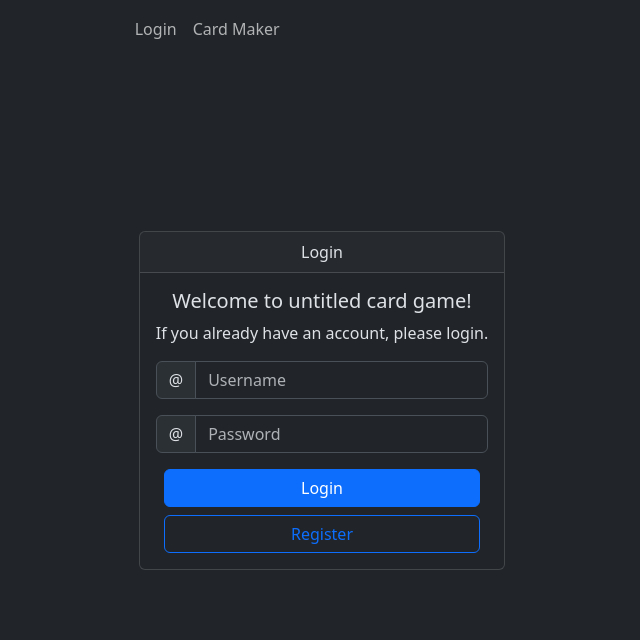
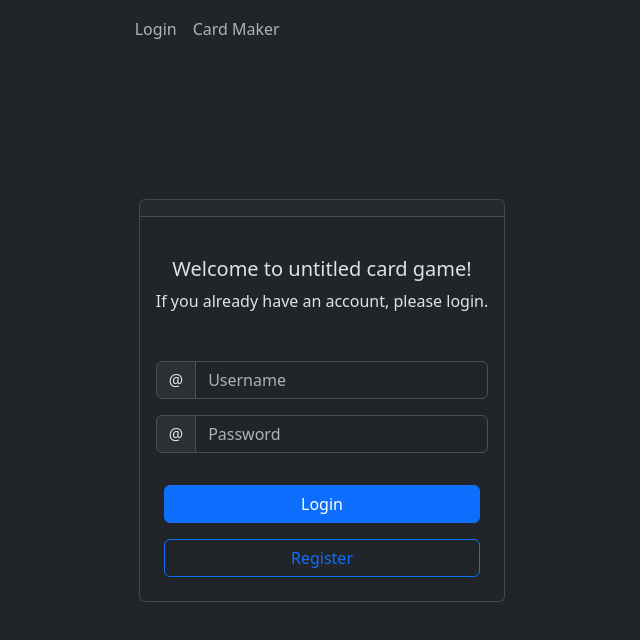
Before and after one commit to Peter537/Dat3-React-CRUD-Project, a React (Vite) app: page / in a window 1280 px wide. Shown: the top 640 px of the page, without its empty margins (318-958 px from the left). Built offline with nearby package versions, Linux system fonts and the light colour scheme.

Commit message:
Even more design

```diff
--- a/src/pages/Login.jsx
+++ b/src/pages/Login.jsx
@@ -25,10 +25,10 @@ function Login() {
   return (
     <div className="container">
       <div className="card">
-        <div className="card-header">Login</div>
-        <div className="card-body">
+        <div className="card-header"></div>
+        <div className="card-body mt-4">
           <h5 className="card-title">Welcome to untitled card game!</h5>
-          <p className="card-text">
+          <p className="card-text mb-5">
             If you already have an account, please login.
           </p>
           <div className="row">
@@ -48,7 +48,7 @@ function Login() {
               </div>
             </div>
           </div>
-          <div className="row">
+          <div className="row mb-3">
             <div className="col-sm-12">
               <div className="input-group mb-3">
                 <span className="input-group-text" id="basic-addon1">
@@ -65,7 +65,7 @@ function Login() {
               </div>
             </div>
           </div>
-          <div className="row ms-2 me-2">
+          <div className="row ms-2 me-2 mb-3">
             <button
               type="button"
               className="btn btn-primary"
@@ -74,7 +74,7 @@ function Login() {
               Login
             </button>
           </div>
-          <div className="row ms-2 me-2 mt-2">
+          <div className="row ms-2 me-2 mt-2 mb-2">
             <button
               type="button"
               className="btn btn-outline-primary"
```
